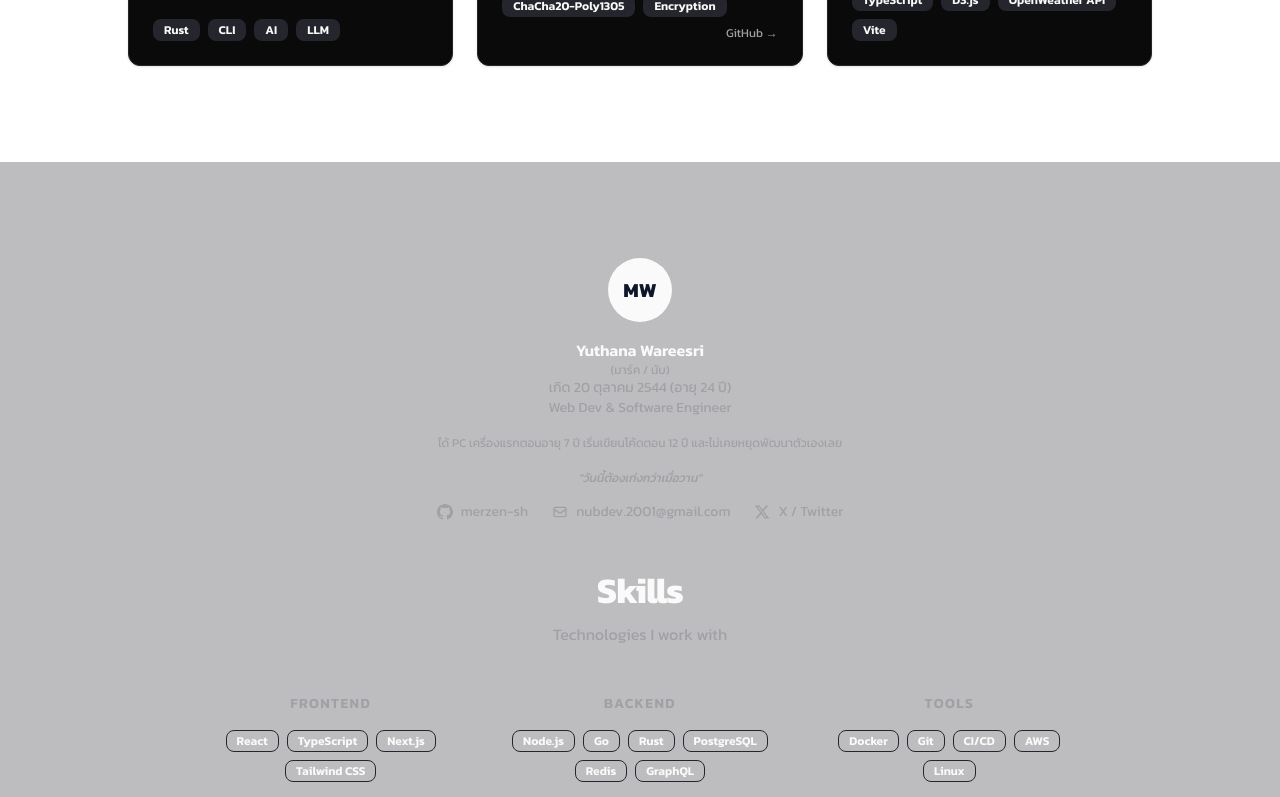
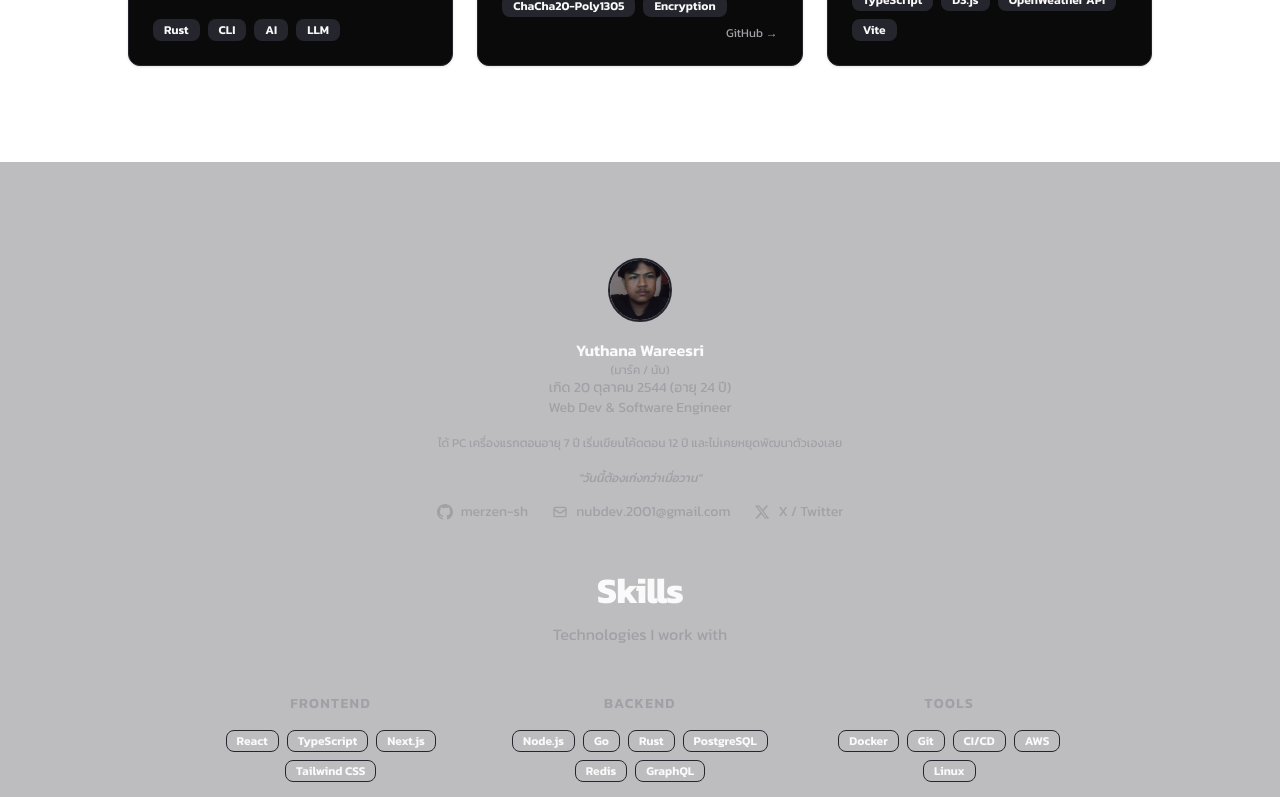
Before and after one commit to merzen-sh/portfolio, a React (Vite) app in the folder apps/web/: page / in a window 1280 px wide. Shown: the part 1186-1983 px from the top of the page. Built offline with nearby package versions, Linux system fonts and the light colour scheme.

Commit message:
update profile

```diff
--- a/apps/web/src/sections/skills.tsx
+++ b/apps/web/src/sections/skills.tsx
@@ -22,9 +22,11 @@ export function SkillsSection() {
       className="flex flex-col items-center gap-12 bg-muted/30 px-6 py-24"
     >
       <div className="flex flex-col items-center gap-4">
-        <div className="flex h-16 w-16 items-center justify-center rounded-full bg-primary text-xl font-bold text-primary-foreground">
-          MW
-        </div>
+        <img
+          src={`${import.meta.env.BASE_URL}avatar.jpeg`}
+          alt="Yuthana Wareesri"
+          className="h-16 w-16 rounded-full object-cover object-[right_-30px_top_0px] border-2"
+        />
         <div className="text-center">
           <p className="font-semibold text-foreground">Yuthana Wareesri</p>
           <p className="text-xs text-muted-foreground">(มาร์ค / นับ)</p>
--- a/packages/ui/src/components/navbar.tsx
+++ b/packages/ui/src/components/navbar.tsx
@@ -2,7 +2,6 @@ const navItems = [
   { label: "Home", href: "#hero" },
   { label: "Projects", href: "#projects" },
   { label: "Skills", href: "#skills" },
-  { label: "Contact", href: "#contact" },
 ];
 
 export function Navbar() {
```
Also changed, not shown: apps/web/public/avatar.jpeg (added).
